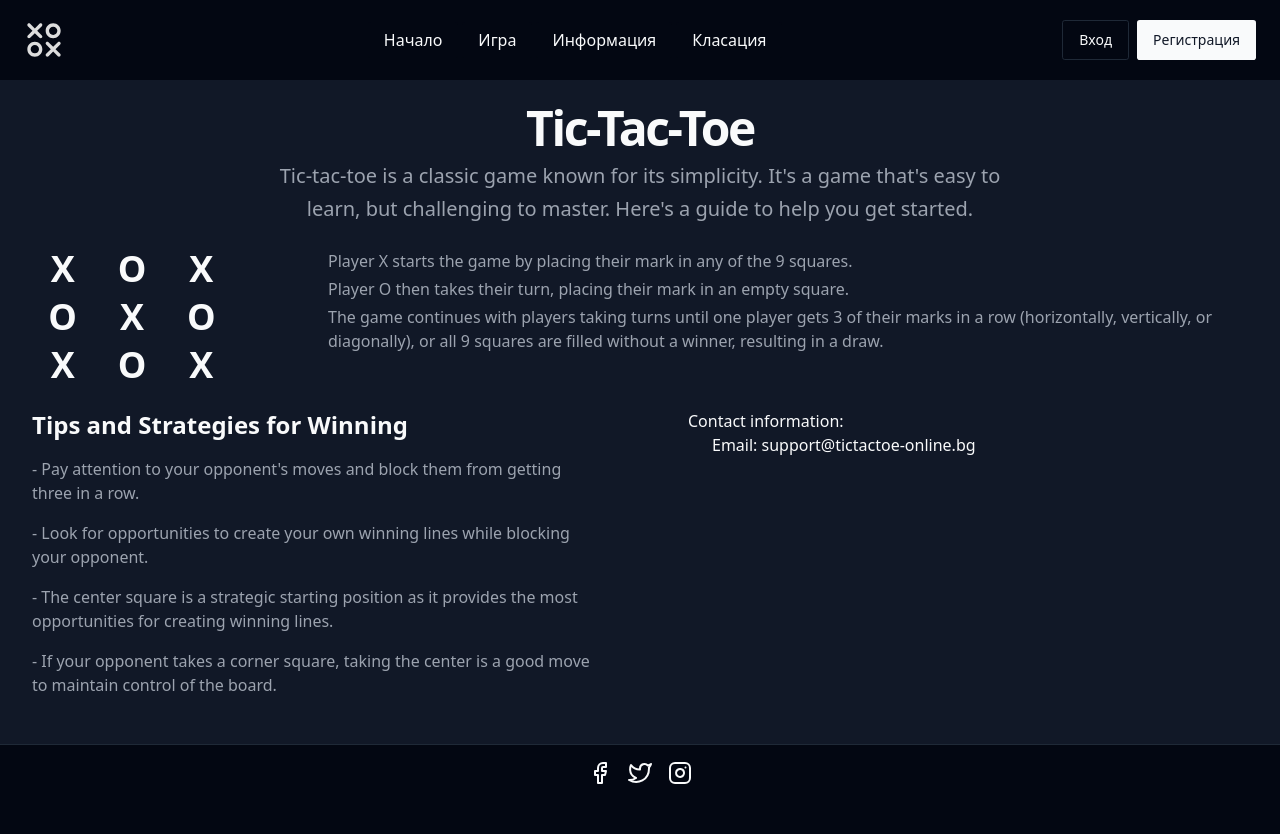
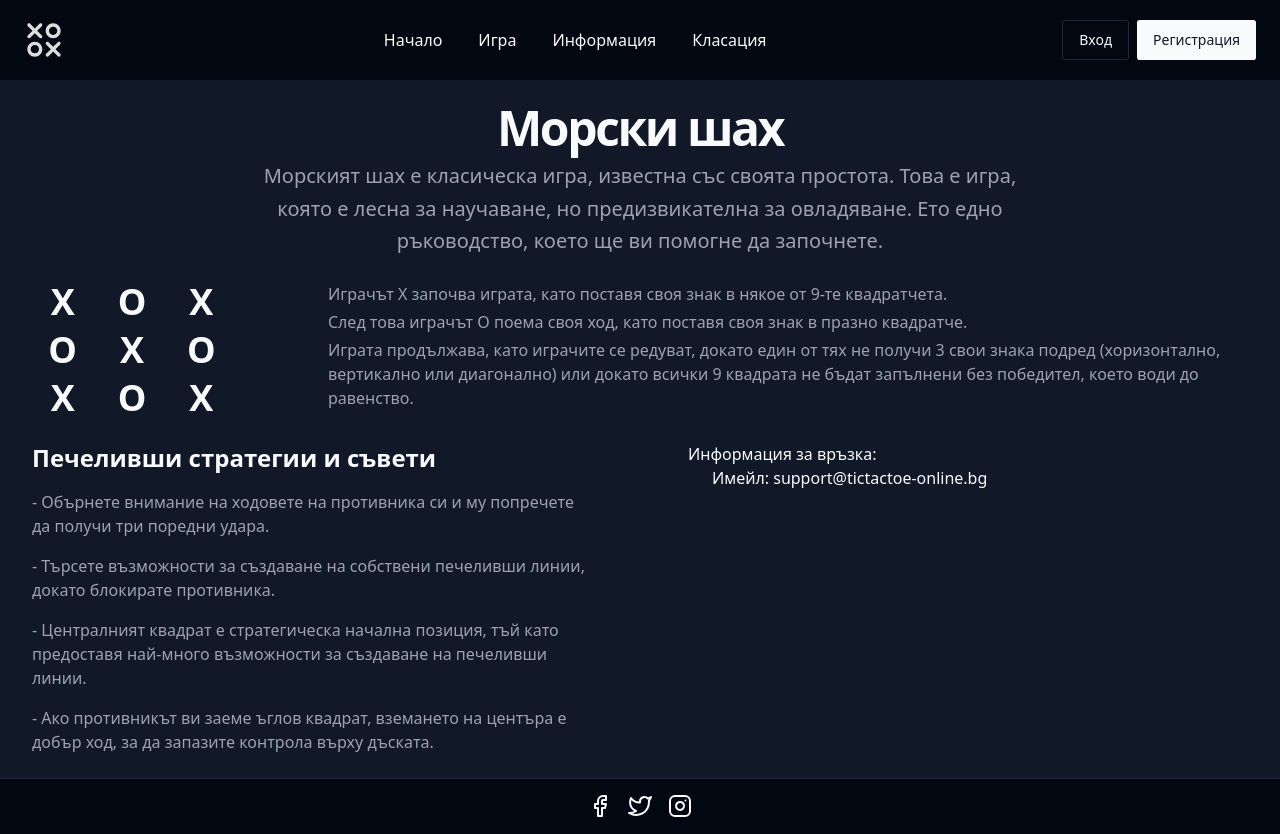
Before and after one commit to Kr1s05/TicTacToeProject, a React (Vite) app in the folder frontend/react/: page /about in a window 1280 px wide. Before the commit the page ends 801 px from the top, so only its background shows below. Built offline with nearby package versions, Linux system fonts and the light colour scheme; no server answers.

Commit message:
fixed minor things

```diff
--- a/frontend/react/index.html
+++ b/frontend/react/index.html
@@ -3,11 +3,11 @@
   <head>
     <meta charset="UTF-8" />
     <link rel="icon" type="image/svg+xml" href="/icon.svg" />
-    <meta name="viewport" content="width=device-width, initial-scale=1.0" />
+    <meta name="viewport" content="width=device-width, height=device-height, initial-scale=1.0, minimum-scale=1.0" />
     <title>Tic Tac Toe</title>
   </head>
   <body>
-    <div id="root"></div>
+    <div id="root" style="inset: 0;"></div>
     <script type="module" src="/src/main.tsx"></script>
   </body>
 </html>
--- a/frontend/react/src/components/Info.tsx
+++ b/frontend/react/src/components/Info.tsx
@@ -3,12 +3,12 @@ export function Info() {
     <div key="1" className="w-full py-6 space-y-6">
       <div className="container space-y-2 text-center px-4">
         <h1 className="text-3xl font-bold tracking-tighter sm:text-4xl md:text-5xl">
-          Tic-Tac-Toe
+          Морски шах
         </h1>
         <p className="mx-auto max-w-3xl text-gray-500 md:text-xl/relaxed lg:text-base/relaxed xl:text-xl/relaxed dark:text-gray-400">
-          Tic-tac-toe is a classic game known for its simplicity. It's a game
-          that's easy to learn, but challenging to master. Here's a guide to
-          help you get started.
+          Морският шах е класическа игра, известна със своята простота. Това е
+          игра, която е лесна за научаване, но предизвикателна за овладяване.
+          Ето едно ръководство, което ще ви помогне да започнете.
         </p>
       </div>
       <div className="container grid md:grid-cols-[200px_1fr] items-start gap-6 md:gap-12 lg:gap-24">
@@ -25,48 +25,47 @@ export function Info() {
         </div>
         <div className="grid grid-cols-1 items-start gap-1 text-gray-500 dark:text-gray-400">
           <div>
-            Player X starts the game by placing their mark in any of the 9
-            squares.
+            Играчът X започва играта, като поставя своя знак в някое от 9-те
+            квадратчета.
           </div>
           <div>
-            Player O then takes their turn, placing their mark in an empty
-            square.
+            След това играчът О поема своя ход, като поставя своя знак в празно
+            квадратче.
           </div>
           <div>
-            The game continues with players taking turns until one player gets 3
-            of their marks in a row (horizontally, vertically, or diagonally),
-            or all 9 squares are filled without a winner, resulting in a draw.
+            Играта продължава, като играчите се редуват, докато един от тях не
+            получи 3 свои знака подред (хоризонтално, вертикално или диагонално)
+            или докато всички 9 квадрата не бъдат запълнени без победител, което
+            води до равенство.
           </div>
         </div>
       </div>
       <div className="container grid items-start gap-6 md:grid-cols-2 md:gap-12 lg:gap-24">
         <div className="space-y-4">
-          <h2 className="text-2xl font-bold">
-            Tips and Strategies for Winning
-          </h2>
+          <h2 className="text-2xl font-bold">Печеливши стратегии и съвети</h2>
           <div className="space-y-4 text-gray-500 dark:text-gray-400">
             <p>
-              - Pay attention to your opponent's moves and block them from
-              getting three in a row.
+              - Обърнете внимание на ходовете на противника си и му попречете да
+              получи три поредни удара.
             </p>
             <p>
-              - Look for opportunities to create your own winning lines while
-              blocking your opponent.
+              - Търсете възможности за създаване на собствени печеливши линии,
+              докато блокирате противника.
             </p>
             <p>
-              - The center square is a strategic starting position as it
-              provides the most opportunities for creating winning lines.
+              - Централният квадрат е стратегическа начална позиция, тъй като
+              предоставя най-много възможности за създаване на печеливши линии.
             </p>
             <p>
-              - If your opponent takes a corner square, taking the center is a
-              good move to maintain control of the board.
+              - Ако противникът ви заеме ъглов квадрат, вземането на центъра е
+              добър ход, за да запазите контрола върху дъската.
             </p>
           </div>
         </div>
         <div>
-          <h3>Contact information:</h3>
+          <h3>Информация за връзка:</h3>
           <p className="pl-6">
-            Email: support@tictactoe-online.bg
+            Имейл: support@tictactoe-online.bg
             <p />
           </p>
         </div>
--- a/frontend/react/src/pages/GamePage.tsx
+++ b/frontend/react/src/pages/GamePage.tsx
@@ -28,13 +28,13 @@ function GamePage() {
               <RoomList rooms={roomList} joinFn={joinRoom} />
               <div className="flex flex-row justify-center">
                 <Button
-                  className="w-40 m-4 text-xl self-center"
+                  className="w-48 m-4 text-xl self-center"
                   onClick={() => createRoom("player")}
                 >
                   Създай стая!
                 </Button>
                 <Button
-                  className="w-40 m-4 text-xl"
+                  className="w-48 m-4 text-xl"
                   onClick={() => createRoom("bot")}
                 >
                   Играй срещу бота!
@@ -42,8 +42,8 @@ function GamePage() {
               </div>
             </div>
             <div className="flex-col gap-4 hidden xl:flex absolute">
-              <PlayerScoreBoard className=" w-72 h-[35vh]" />
-              <BotScoreBoard className=" w-72 h-[35vh]" />
+              <PlayerScoreBoard className=" w-80 h-[35vh]" />
+              <BotScoreBoard className=" w-80 h-[35vh]" />
             </div>
           </div>
         ) : (
```
